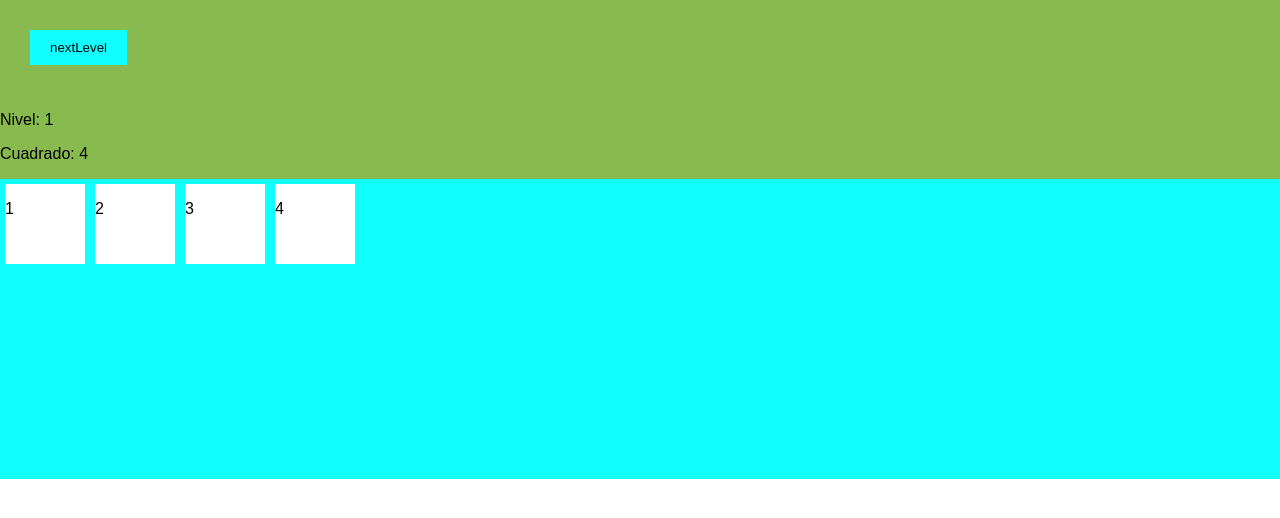
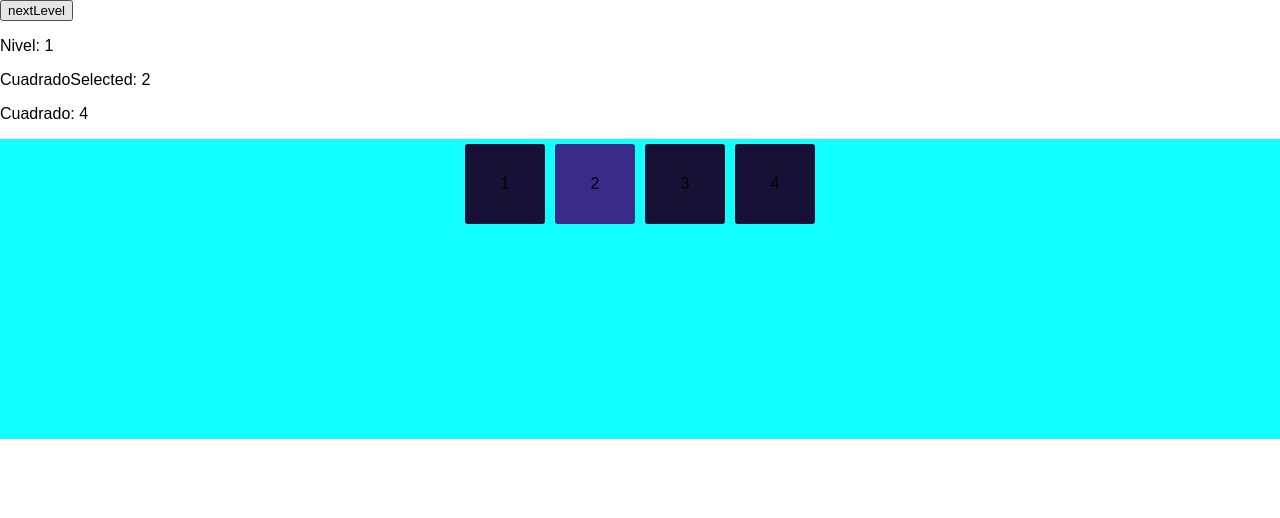
Before and after one commit to AngelVasquezNep/tyler, a React (Create React App) app: page / in a window 1280 px wide. Shown: the top 518 px of the page. Built offline with nearby package versions, Linux system fonts and the light colour scheme.

Commit message:
Se renderizan de colores diferentes

```diff
--- a/src/App.jsx
+++ b/src/App.jsx
@@ -9,20 +9,14 @@ class App extends Component {
 
   state = {
     nivel: 0,
+    cuadradoSelected: 0,
     cuadrados: new Array(0),
     color: {
       h: numRandom(0,359),
       s: numRandom(10,90),
-      l: numRandom(10,90)
+      l: numRandom(10,90),
+      lRandom: numRandom(10,90)
     }
-  }
-
-  // cuadrado = new Array(Math.pow((this.state.nivel + 1),2))
-  // cuadrado = [1,2,3,4]
-  // cuadrado= new Array(4)
-
-  backgroundColor = {
-    backgroundColor: colorRandom(this.state.color.h, this.state.color.s, this.state.color.l)
   }
 
   componentDidMount () {
@@ -30,12 +24,27 @@ class App extends Component {
   }
 
   nextLevel = () => {
+    this.setState({
+      color: {
+        h: numRandom(0,359),
+        s: numRandom(10,90),
+        l: numRandom(10,90),
+        lRandom: numRandom(10,90)
+      }
+    })
+
     this.setState( (prevState, props) => ({
       nivel: prevState.nivel + 1,
     }))
+
     this.setState( (prevState, props) => ({
-        cuadrados: llenarArray( Math.pow((prevState.nivel+1),2), prevState.cuadrados.length, prevState.cuadrados )
+      cuadrados: llenarArray( Math.pow((prevState.nivel+1),2), prevState.cuadrados.length, prevState.cuadrados ),
     }))
+
+    this.setState((prevState, props)=>({
+      cuadradoSelected: numRandom(prevState.cuadrados.length, 1)
+    }))
+
   }
 
   handleClick = ev => {
@@ -48,17 +57,18 @@ class App extends Component {
 
   render() {
     return (
-      <div style = {this.backgroundColor} >
-        <button
-              style={{padding:'10px 20px', background: "#1ff", border:'none', margin: '30px'}}
-              onClick={this.handleClick}> nextLevel </button>
+      <div>
+        <button onClick={this.handleClick}> nextLevel </button>
         <p> Nivel: {this.state.nivel} </p>
+        <p> CuadradoSelected: {this.state.cuadradoSelected} </p>
         <p> Cuadrado: {this.state.cuadrados.length} </p>
 
         <div className="Cuadrado-container">
           {
             this.state.cuadrados.map((item, index)=>{
               return <Cuadrado id={item}
+                               cuadradoSelected = {this.state.cuadradoSelected}
+                               color = { this.state.color }
                                key={index}
                                handleClick = {this.handleClickCuadrado}
                                />
--- a/src/components/Cuadrados.jsx
+++ b/src/components/Cuadrados.jsx
@@ -1,4 +1,6 @@
 import React, {Component} from 'react'
+import {colorRandom} from '../services/random'
+import '../css/Cuadrados.css'
 
 class Cuadrados extends Component {
 
@@ -8,7 +10,10 @@ class Cuadrados extends Component {
 
   render() {
     return(
-    <div className="Cuadrado" onClick = {this.handleClick} >
+    <div className="Cuadrado"
+         onClick = {this.handleClick}
+         style = { this.props.id === this.props.cuadradoSelected ? {backgroundColor: colorRandom(this.props.color.h, this.props.color.s, this.props.color.l)} : {backgroundColor: colorRandom(this.props.color.h, this.props.color.s, this.props.color.lRandom)} }
+         >
       <p> {this.props.id} </p>
     </div>
     )
--- a/src/css/AppContainer.css
+++ b/src/css/AppContainer.css
@@ -3,11 +3,6 @@
   width: 100%;
   min-height: 300px;
   display: flex;
+  justify-content: center;
+  flex-wrap: wrap;
 }
-
-.Cuadrado {
-  margin: 5px;
-  width: 80px;
-  height: 80px;
-  background-color: #fff;
-}
--- /dev/null
+++ b/src/css/Cuadrados.css
@@ -0,0 +1,16 @@
+.Cuadrado {
+  margin: 5px;
+  width: 80px;
+  height: 80px;
+  background-color: #fff;
+  cursor: pointer;
+  transition: all .3s;
+  border-radius: 3px;
+  display: flex;
+  justify-content: center;
+  align-items: center;
+}
+
+.Cuadrado:hover {
+  box-shadow: 0 0 0px 3px rgba(214, 0, 243, 0.6);
+}
--- a/src/services/random.js
+++ b/src/services/random.js
@@ -1,4 +1,4 @@
-export const numRandom = (max, min) => Math.floor(Math.random() * (max - min)) + min;
+export const numRandom = (max, min) => Math.round(Math.random() * (max - min)) + min;
 
 export const colorRandom = (h, s, l) => {
   return `hsl(${h}, ${s}%, ${l}%)`
```
